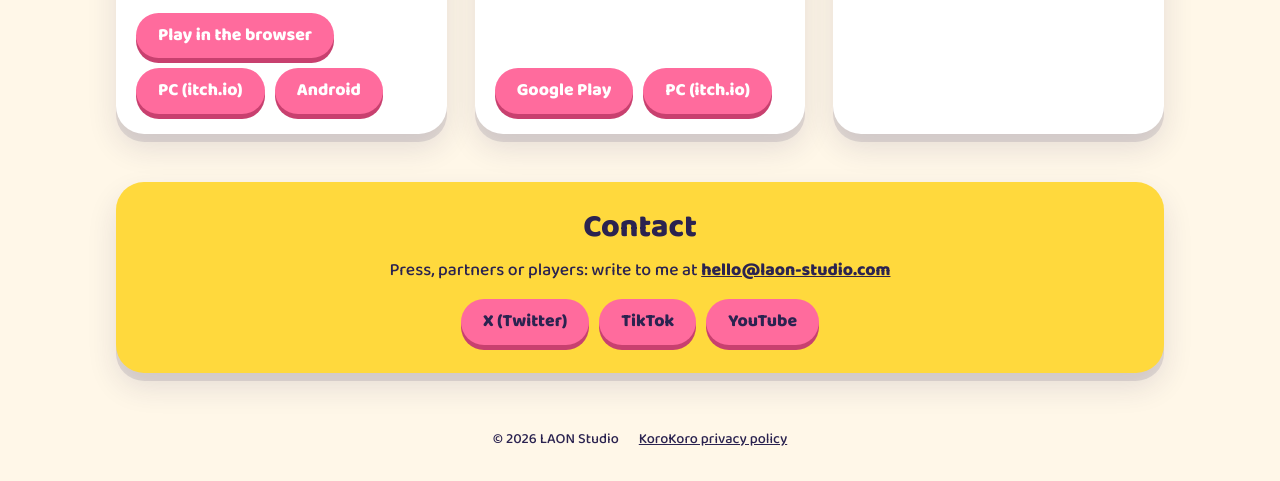
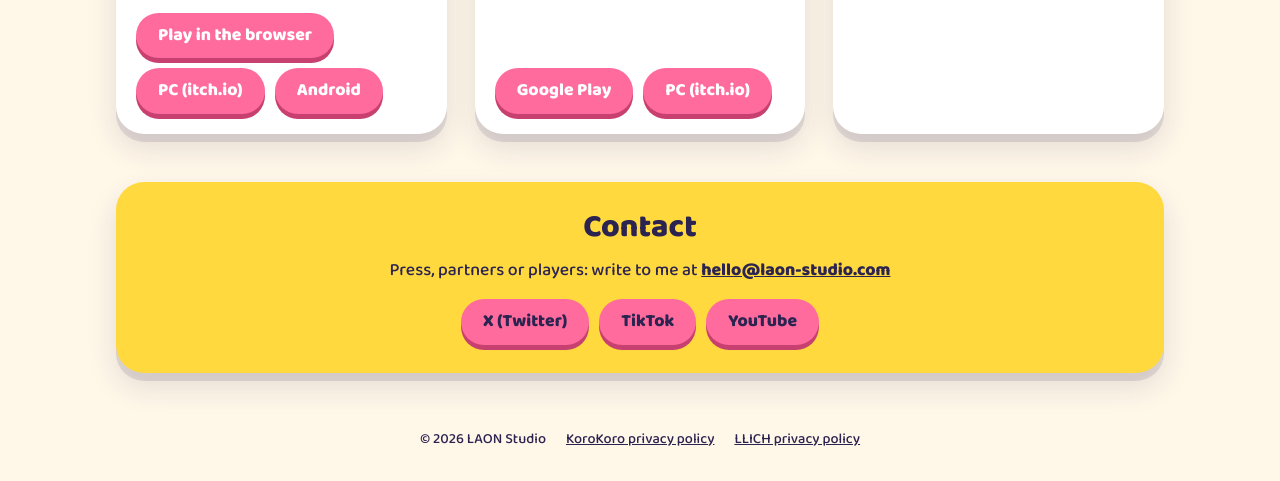
Before and after one commit to NALOlevrai/LAON, a website: page public/index.html in a window 1280 px wide. Shown: the part 798-1279 px from the top of the page. Drawn offline with Linux system fonts and the light colour scheme.

Commit message:
Add LLICH privacy policy link
Co-Authored-By: Claude Opus 5.5 <noreply@anthropic.com>

```diff
--- a/public/index.html
+++ b/public/index.html
@@ -85,6 +85,7 @@
 <footer>
   <span>&copy; 2026 LAON Studio</span>
   <a href="/korokoro/privacy.html">KoroKoro privacy policy</a>
+  <a href="https://llich.laon-studio.com/privacy.html">LLICH privacy policy</a>
 </footer>
 
 <script src="/main.js"></script>
```
